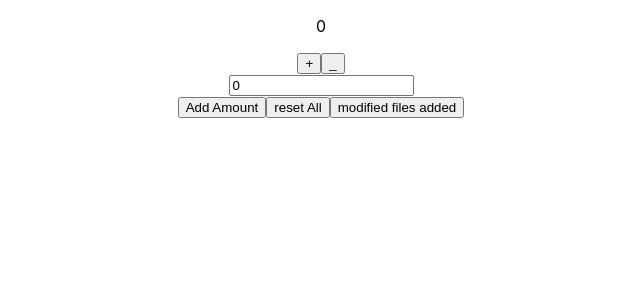
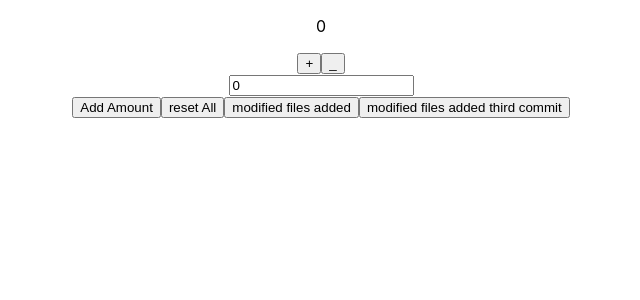
Before and after one commit to haiderjaafer/react_redux_toolskit, a React (Create React App) app: page / in a window 1280 px wide. Shown: the top 300 px of the page, without its empty margins (319-959 px from the left). Built offline with nearby package versions, Linux system fonts and the light colour scheme.

Commit message:
third commit

```diff
--- a/src/features/counter/Counter.js
+++ b/src/features/counter/Counter.js
@@ -37,6 +37,7 @@ const Counter =()=>{
                 <button onClick={()=>dispatch(incrementByAmount(addValue))}>Add Amount</button>
                 <button onClick={ resetAll}>reset All</button>
                 <button >modified files added</button>
+                <button >modified files added third commit</button>
             </div>
         </section>
 
```
